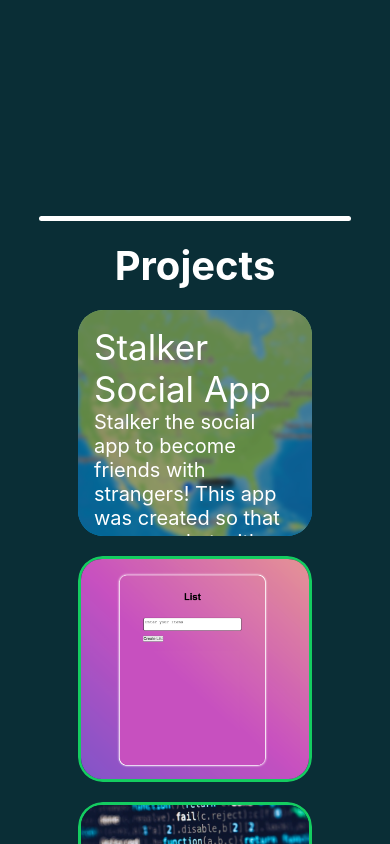
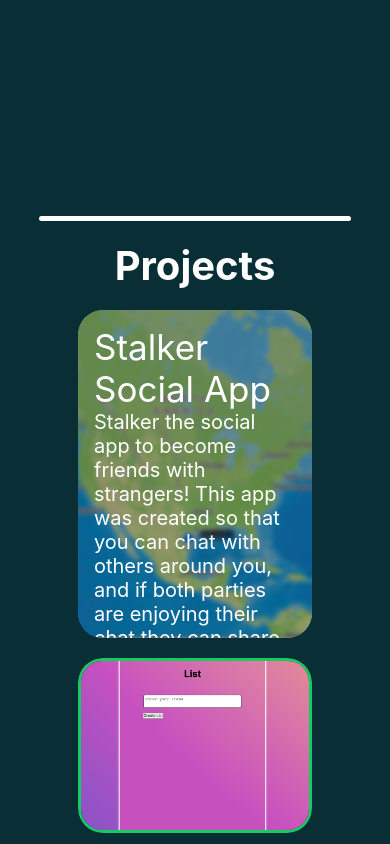
Before and after one commit to RalphStout/PortfolioV1.0, a React (Create React App) app: page / in a window 390 px wide. In both pictures the pointer is over the element 195 px from the left and 1045 px from the top of the page. Shown: the part 623-1467 px from the top of the page. Built offline with nearby package versions, Linux system fonts and the light colour scheme.

Commit message:
adjusting responsiveness

```diff
--- a/src/components/ProjectsPage/Projects.css
+++ b/src/components/ProjectsPage/Projects.css
@@ -86,4 +86,7 @@ img {
         width: 60%;
     }
 
+    .cards:hover {
+        height: 150%;
+    }
 }
```
